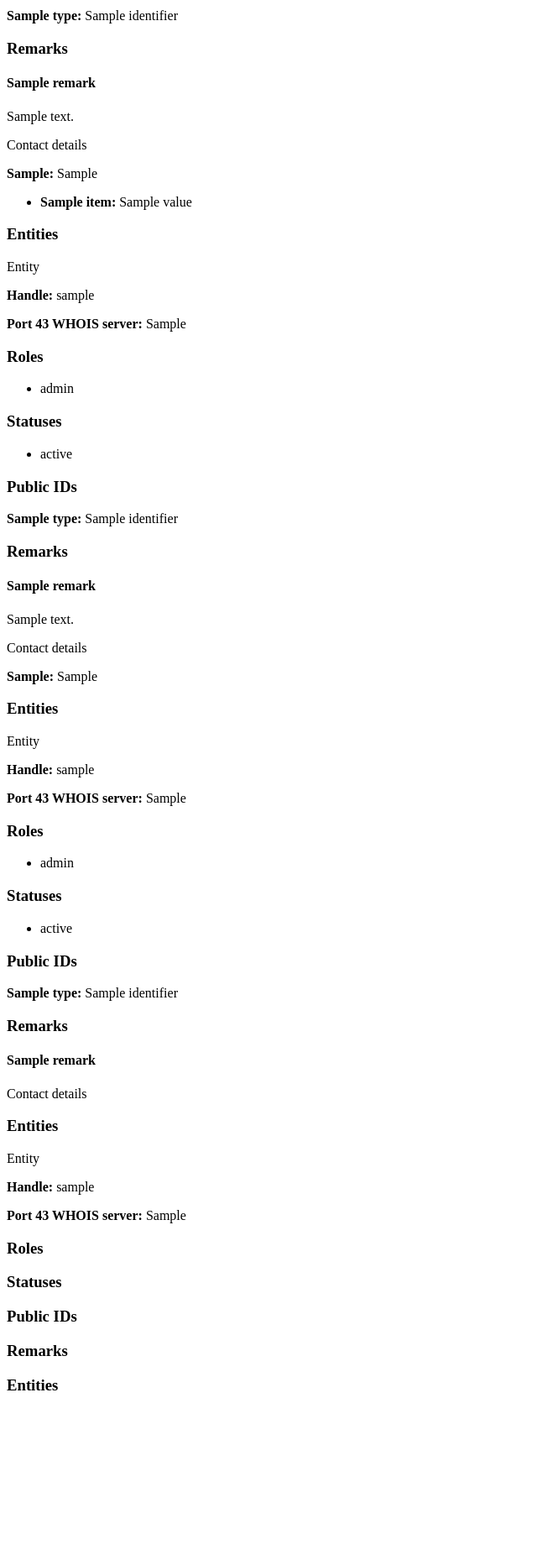
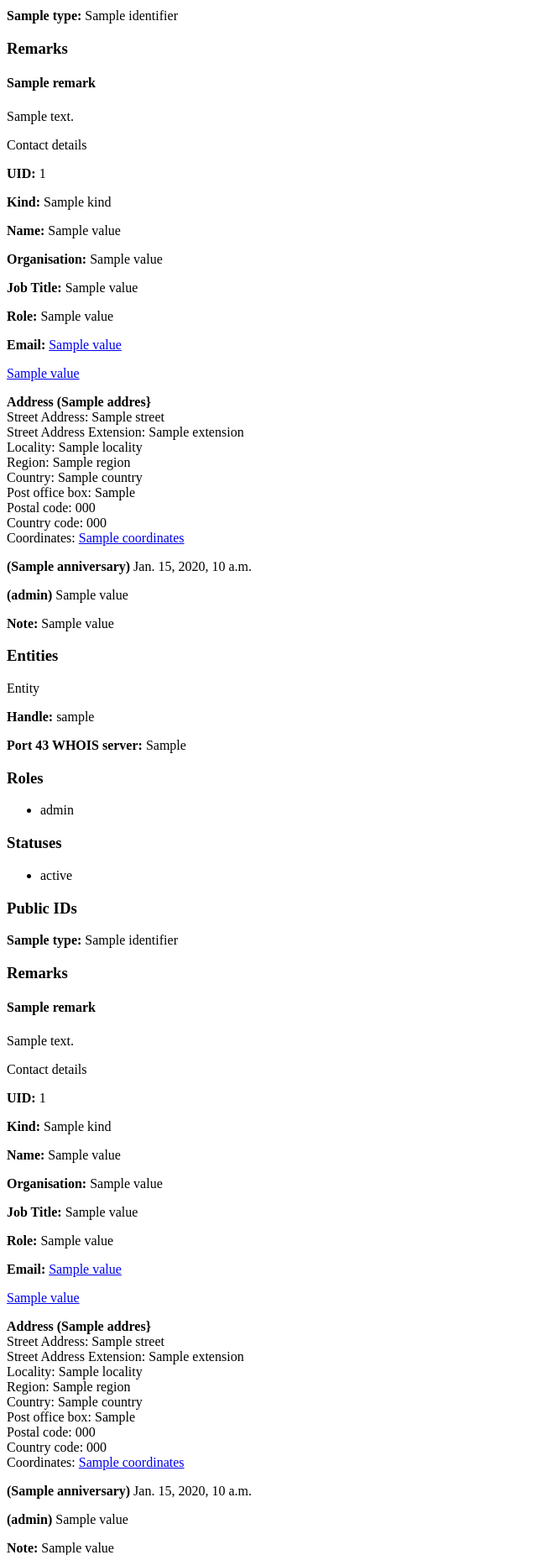
Before and after one commit to AS207960/whois-server, a Django app: template django/whois/templates/whois/objects/entity.html in a window 1280 px wide. Shown: the part 298-2150 px from the top of the page at 84% size, without its empty margins (0-640 px from the left). Before the commit the page ends 1954 px from the top, so only its background shows below. Run offline with Django 3.2, Linux system fonts and the light colour scheme; the template is opened without the code that fills it: most values are stand-ins (such as "Sample title", 1, 10 or a date in 2020).

Commit message:
jscard in interactive whois

```diff
--- a/django/whois/templates/whois/objects/entity.html
+++ b/django/whois/templates/whois/objects/entity.html
@@ -18,7 +18,7 @@
         {% include "whois/objects/status.html" with object=object only %}
         {% include "whois/objects/public_ids.html" with object=object only %}
         {% include "whois/objects/remarks.html" with object=object only %}
-        {% include "whois/objects/vcard.html" with vcard=object.vcardArray only %}
+        {% include "whois/objects/jscard.html" with card=object.jscard only %}
         {% if object.entities %}
             <h3>Entities</h3>
             {% for entity in object.entities %}
--- /dev/null
+++ b/django/whois/templates/whois/objects/jscard.html
@@ -0,0 +1,264 @@
+{% load util %}
+<div class="card my-3">
+    <div class="card-header">
+        Contact details
+    </div>
+    <div class="card-body">
+        <p>
+            <b>UID:</b> {{ card.uid }}
+        </p>
+        {% if card.update %}
+            <p>
+                <b>Last updated:</b> {{ card.updates }}
+            </p>
+        {% endif %}
+        {% if card.kind %}
+            <p>
+                <b>Kind:</b>
+                {% if card.kind == "org" %}
+                    Organisation
+                {% elif card.kind == "location" %}
+                    Location
+                {% elif card.kind == "device" %}
+                    Device
+                {% elif card.kind == "application" %}
+                    Application
+                {% elif card.kind == "individual" %}
+                    Individual
+                {% else %}
+                    {{ card.kind }}
+                {% endif %}
+            </p>
+        {% endif %}
+        {% if card.fullName %}
+            <p>
+                <b>Name:</b> {{ card.fullName.value }}
+            </p>
+        {% endif %}
+        {% for organisation in card.organisation %}
+            <p>
+                <b>Organisation:</b> {{ organisation.value }}
+            </p>
+        {% endfor %}
+        {% for job_title in card.jobTitle %}
+            <p>
+                <b>Job Title:</b> {{ job_title.value }}
+            </p>
+        {% endfor %}
+        {% for role in card.role %}
+            <p>
+                <b>Role:</b> {{ role.value }}
+            </p>
+        {% endfor %}
+        {% for email in card.emails %}
+            <p>
+                <b>Email: </b> <a href="mailto:{{ email.value }}">{{ email.value }}</a>
+                {% if email.isPreferred %}<br/>Preferred{% endif %}
+            </p>
+        {% endfor %}
+        {% for phone in card.phones %}
+            <p>
+                {% if phone.type == "voice" %}
+                    <b>Voice Phone:</b>
+                {% elif phone.type == "fax" %}
+                    <b>Fax:</b>
+                {% elif phone.type == "pager" %}
+                    <b>Pager:</b>
+                {% elif phone.type == "other" %}
+                    <b>Other phone:</b>
+                {% endif %}
+                <a href="{{ phone.value }}">{{ phone.value }}</a>
+                {% if phone.isPreferred %}<br/>Preferred{% endif %}
+            </p>
+        {% endfor %}
+        {% for online in card.online %}
+            <p>
+                {% if online.type == "uri" %}
+                    <b>URI:</b> <a href="{{ online.value }}">{{ online.value }}</a>
+                {% elif online.type == "username" %}
+                    <b>Username:</b> {{ online.value }}
+                {% elif online.type == "other" %}
+                    <b>Other online presence:</b> {{ online.value }}
+                {% endif %}
+                {% if online.isPreferred %}<br/>Preferred{% endif %}
+            </p>
+        {% endfor %}
+        {% if card.preferredContactMethod %}
+            <p>
+                <b>Preferred Contact Method:</b>
+                {% if card.preferredContactMethod == "emails" %}
+                    Email
+                {% elif card.preferredContactMethod == "phones" %}
+                    Phone
+                {% elif card.preferredContactMethod == "online" %}
+                    Online
+                {% elif card.preferredContactMethod == "other" %}
+                    Other
+                {% endif %}
+            </p>
+        {% endif %}
+        {% for address in card.addresses %}
+            <p>
+                <b>
+                    Address
+                    {% if address.label %}({{ address.label }}}{% endif %}
+                </b>
+                {% if address.street %}
+                    <br>
+                    Street Address: {{ address.street|linebreaksbr }}
+                {% endif %}
+                {% if address.extension %}
+                    <br>
+                    Street Address Extension: {{ address.extension }}
+                {% endif %}
+                {% if address.locality %}
+                    <br>
+                    Locality: {{ address.locality }}
+                {% endif %}
+                {% if address.region %}
+                    <br>
+                    Region: {{ address.region }}
+                {% endif %}
+                {% if address.country %}
+                    <br>
+                    Country: {{ address.country }}
+                {% endif %}
+                {% if address.postOfficeBox %}
+                    <br>
+                    Post office box: {{ address.postOfficeBox }}
+                {% endif %}
+                {% if address.postcode %}
+                    <br>
+                    Postal code: {{ address.postcode }}
+                {% endif %}
+                {% if address.countryCode %}
+                    <br>
+                    Country code: {{ address.countryCode }}
+                {% endif %}
+                {% if address.coordinates %}
+                    <br>
+                    Coordinates: <a href="{{ address.coordinates }}">{{ address.coordinates }}</a>
+                {% endif %}
+                {% if online.isPreferred %}<br/>Preferred{% endif %}
+            </p>
+        {% endfor %}
+        {% for anniversary in card.anniversaries %}
+            <p>
+                <b>
+                    {% if anniversary.type == "birth" %}
+                       Birthday:
+                    {% elif anniversary.type == "death" %}
+                        Death:
+                    {% elif anniversary.type == "other" %}
+                        Other:
+                    {% endif %}
+                    {% if anniversary.label %}({{ anniversary.label }}){% endif %}
+                </b>
+                {{ anniversary.date }}
+            </p>
+        {% endfor %}
+        {% for personal_info in card.personalInfo %}
+            <p>
+                <b>
+                    {% if personal_info.type == "expertise" %}
+                        Expertise:
+                    {% elif personal_info.type == "hobby" %}
+                        Hobby:
+                    {% elif personal_info.type == "interest" %}
+                        Interest:
+                    {% elif personal_info.type == "other" %}
+                        Other:
+                    {% endif %}
+                    {% if anniversary.level %}({{ anniversary.level }}){% endif %}
+                </b>
+                {{ personal_info.value }}
+            </p>
+        {% endfor %}
+        {% for note in card.notes %}
+            <p>
+                <b>Note:</b>  {{ note.value }}
+            </p>
+        {% endfor %}
+{#                {% for item in card %}#}
+{#                    {% if item.0 != "version" %}#}
+{#                        <p>#}
+{#                            {% if item.0 == "fn" %}#}
+{#                                <b>Name:</b>#}
+{#                            {% elif item.0 == "kind" %}#}
+{#                                <b>Kind:</b>#}
+{#                            {% elif item.0 == "photo" %}#}
+{#                                <b>Photo:</b>#}
+{#                            {% elif item.0 == "bday" %}#}
+{#                                <b>Birthday:</b>#}
+{#                            {% elif item.0 == "adr" %}#}
+{#                                <b>Address:</b>#}
+{#                            {% elif item.0 == "tel" %}#}
+{#                                <b>Telephone:</b>#}
+{#                            {% elif item.0 == "email" %}#}
+{#                                <b>Email:</b>#}
+{#                            {% elif item.0 == "lang" %}#}
+{#                                <b>Language:</b>#}
+{#                            {% elif item.0 == "title" %}#}
+{#                                <b>Title:</b>#}
+{#                            {% elif item.0 == "role" %}#}
+{#                                <b>Role:</b>#}
+{#                            {% elif item.0 == "logo" %}#}
+{#                                <b>Logo:</b>#}
+{#                            {% elif item.0 == "url" %}#}
+{#                                <b>Website:</b>#}
+{#                            {% elif item.0 == "org" %}#}
+{#                                <b>Organisation:</b>#}
+{#                            {% elif item.0 == "note" %}#}
+{#                                <b>Note:</b>#}
+{#                            {% else %}#}
+{#                                <b>{{ item.0 }}:</b>#}
+{#                            {% endif %}#}
+{#                            {% if item.2 == "text" %}#}
+{#                                {% if item.0 == "kind" %}#}
+{#                                    {% if item.3 == "org" %}#}
+{#                                        Organisation#}
+{#                                    {% elif item.3 == "group" %}#}
+{#                                        Group#}
+{#                                    {% elif item.3 == "individual" %}#}
+{#                                        Individual#}
+{#                                    {% endif %}#}
+{#                                {% elif item.0 == "adr" %}#}
+{#                                    <br>#}
+{#                                    Street address: {{ item.3.0 }}<br>#}
+{#                                    Street address: {{ item.3.1 }}<br>#}
+{#                                    Street address: {{ item.3.2 }}<br>#}
+{#                                    Locality: {{ item.3.3 }}<br>#}
+{#                                    Region: {{ item.3.4 }}<br>#}
+{#                                    Postal code: {{ item.3.5 }}<br>#}
+{#                                    Country: {{ item.3.6 }}#}
+{#                                {% else %}#}
+{#                                    {% if item.3|get_type == "list" %}#}
+{#                                        <ul>#}
+{#                                        {% for i in item.3 %}#}
+{#                                            <li>{{ i}}</li>#}
+{#                                        {% endfor %}#}
+{#                                        </ul>#}
+{#                                    {% else %}#}
+{#                                        {{ item.3 }}#}
+{#                                    {% endif %}#}
+{#                                {% endif %}#}
+{#                            {% elif item.2 == "uri" %}#}
+{#                                <a href="{{ item.3 }}">{{ item.3 }}</a>#}
+{#                            {% elif item.2 == "language-tag" %}#}
+{#                                {{ item.3.upper }}#}
+{#                            {% else %}#}
+{#                                {{ item.3 }}#}
+{#                            {% endif %}#}
+{##}
+{#                            {% if item.1.items %}#}
+{#                                <ul>#}
+{#                                {% for item, value in item.1.items %}#}
+{#                                    <li><b>{{ item }}:</b> {{ value }}</li>#}
+{#                                {% endfor %}#}
+{#                                </ul>#}
+{#                            {% endif %}#}
+{#                        </p>#}
+{#                    {% endif %}#}
+{#                {% endfor %}#}
+    </div>
+</div>
```
